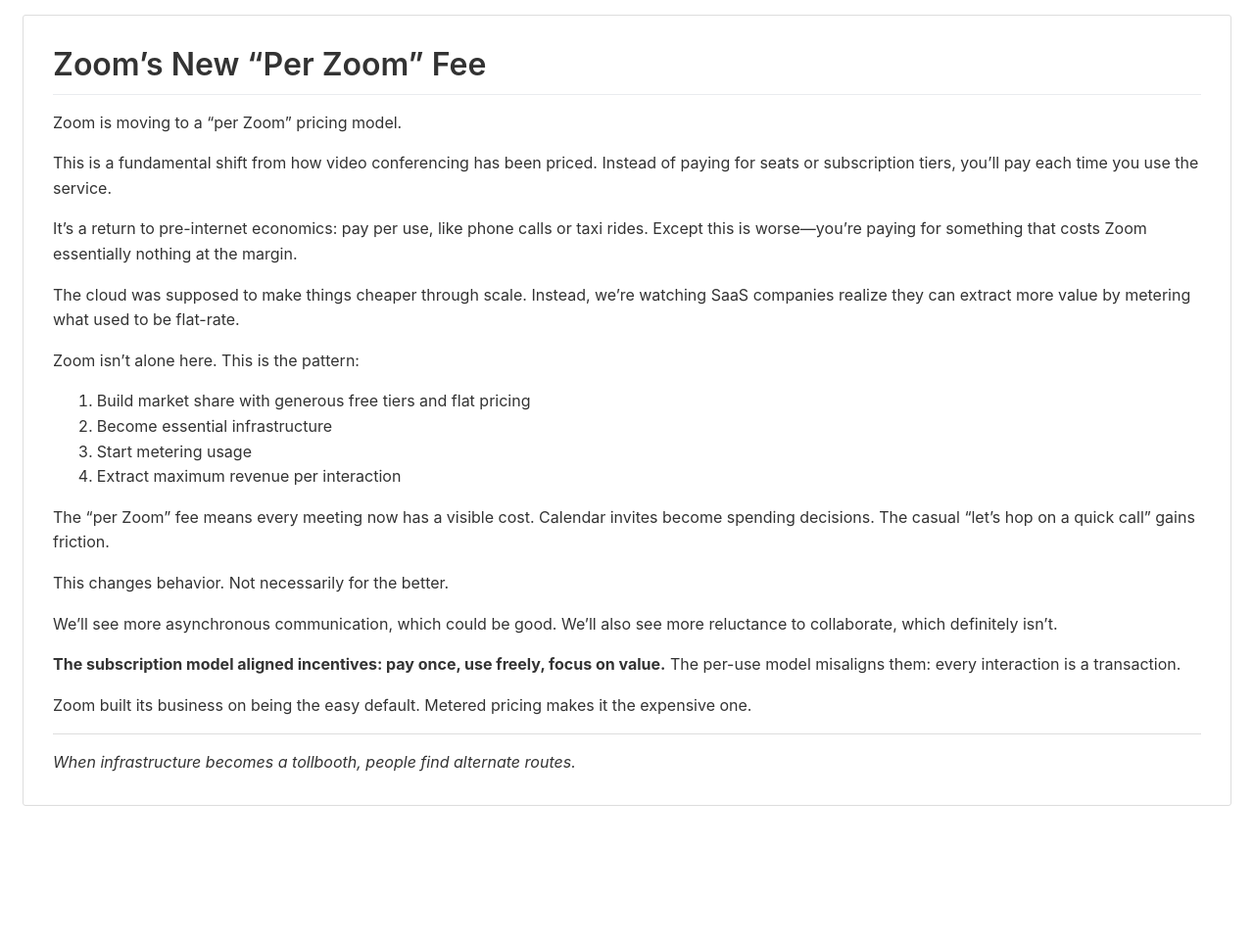
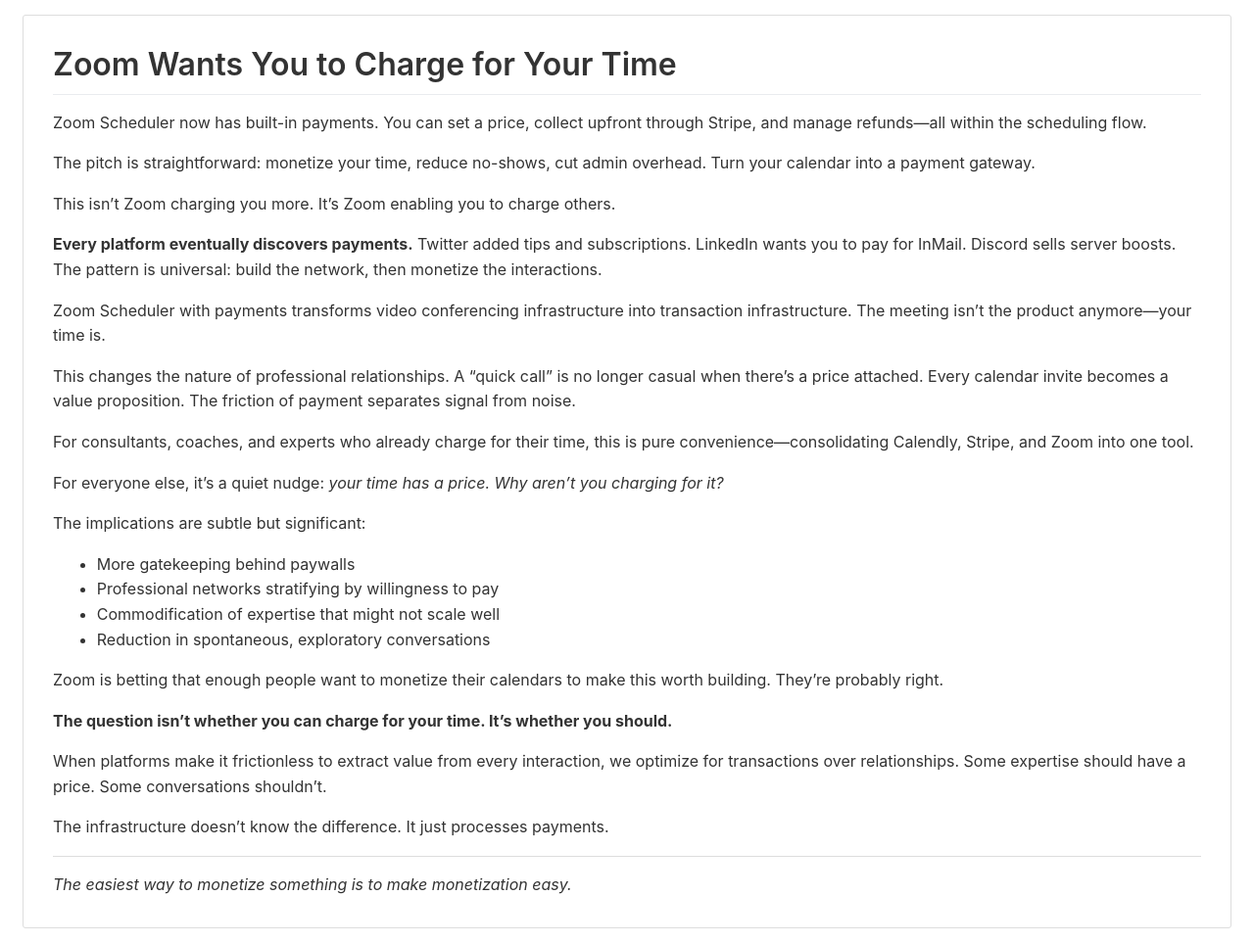
Before and after one commit to cancelself/cancelself.github.io, a Jekyll site: the page built from _posts/2025-11-13-zoom-per-meeting-pricing.md, in a window 1280 px wide. Shown: the whole page at 98% size. Built offline with Jekyll 4.4.1, drawn with Linux system fonts in a browser that asks for light colours; before the commit the page ends 900 px from its top, so only the background shows below that.

Commit message:
Update Zoom blog post with correct information about Scheduler payments
Clarified that this is about Zoom enabling users to charge for scheduled time, not Zoom charging users per meeting. Discusses the implications of platform-enabled monetization of time.

```diff
--- a/_posts/2025-11-13-zoom-per-meeting-pricing.md
+++ b/_posts/2025-11-13-zoom-per-meeting-pricing.md
@@ -1,37 +1,43 @@
 ---
 layout: default
-title: Zoom's New "Per Zoom" Fee
+title: Zoom Wants You to Charge for Your Time
 date: 2025-11-13
 categories: [technology, business]
 ---
 
-# Zoom's New "Per Zoom" Fee
+# Zoom Wants You to Charge for Your Time
 
-Zoom is moving to a "per Zoom" pricing model.
+Zoom Scheduler now has built-in payments. You can set a price, collect upfront through Stripe, and manage refunds—all within the scheduling flow.
 
-This is a fundamental shift from how video conferencing has been priced. Instead of paying for seats or subscription tiers, you'll pay each time you use the service.
+The pitch is straightforward: monetize your time, reduce no-shows, cut admin overhead. Turn your calendar into a payment gateway.
 
-It's a return to pre-internet economics: pay per use, like phone calls or taxi rides. Except this is worse—you're paying for something that costs Zoom essentially nothing at the margin.
+This isn't Zoom charging you more. It's Zoom enabling you to charge others.
 
-The cloud was supposed to make things cheaper through scale. Instead, we're watching SaaS companies realize they can extract more value by metering what used to be flat-rate.
+**Every platform eventually discovers payments.** Twitter added tips and subscriptions. LinkedIn wants you to pay for InMail. Discord sells server boosts. The pattern is universal: build the network, then monetize the interactions.
 
-Zoom isn't alone here. This is the pattern:
+Zoom Scheduler with payments transforms video conferencing infrastructure into transaction infrastructure. The meeting isn't the product anymore—your time is.
 
-1. Build market share with generous free tiers and flat pricing
-2. Become essential infrastructure
-3. Start metering usage
-4. Extract maximum revenue per interaction
+This changes the nature of professional relationships. A "quick call" is no longer casual when there's a price attached. Every calendar invite becomes a value proposition. The friction of payment separates signal from noise.
 
-The "per Zoom" fee means every meeting now has a visible cost. Calendar invites become spending decisions. The casual "let's hop on a quick call" gains friction.
+For consultants, coaches, and experts who already charge for their time, this is pure convenience—consolidating Calendly, Stripe, and Zoom into one tool.
 
-This changes behavior. Not necessarily for the better.
+For everyone else, it's a quiet nudge: *your time has a price. Why aren't you charging for it?*
 
-We'll see more asynchronous communication, which could be good. We'll also see more reluctance to collaborate, which definitely isn't.
+The implications are subtle but significant:
 
-**The subscription model aligned incentives: pay once, use freely, focus on value.** The per-use model misaligns them: every interaction is a transaction.
+- More gatekeeping behind paywalls
+- Professional networks stratifying by willingness to pay
+- Commodification of expertise that might not scale well
+- Reduction in spontaneous, exploratory conversations
 
-Zoom built its business on being the easy default. Metered pricing makes it the expensive one.
+Zoom is betting that enough people want to monetize their calendars to make this worth building. They're probably right.
+
+**The question isn't whether you can charge for your time. It's whether you should.**
+
+When platforms make it frictionless to extract value from every interaction, we optimize for transactions over relationships. Some expertise should have a price. Some conversations shouldn't.
+
+The infrastructure doesn't know the difference. It just processes payments.
 
 ---
 
-*When infrastructure becomes a tollbooth, people find alternate routes.*
+*The easiest way to monetize something is to make monetization easy.*
```
